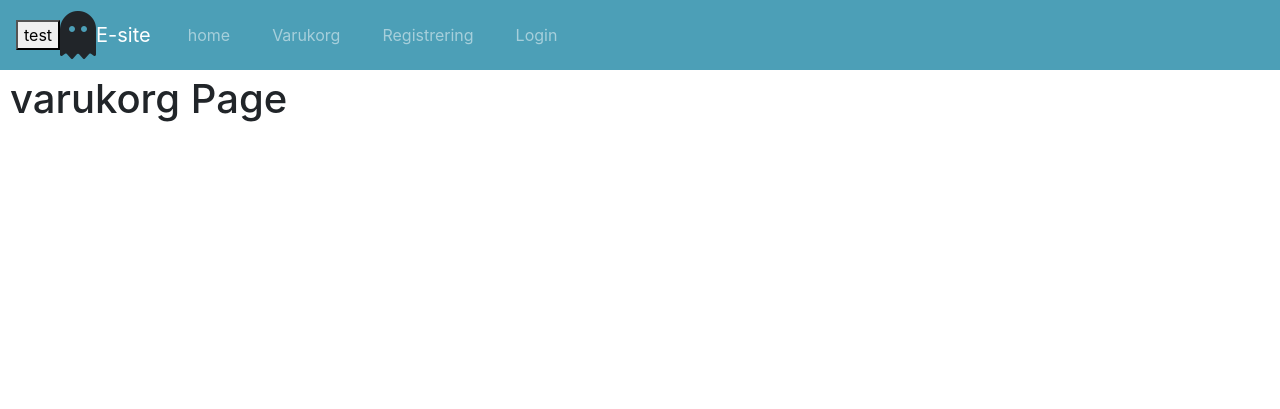
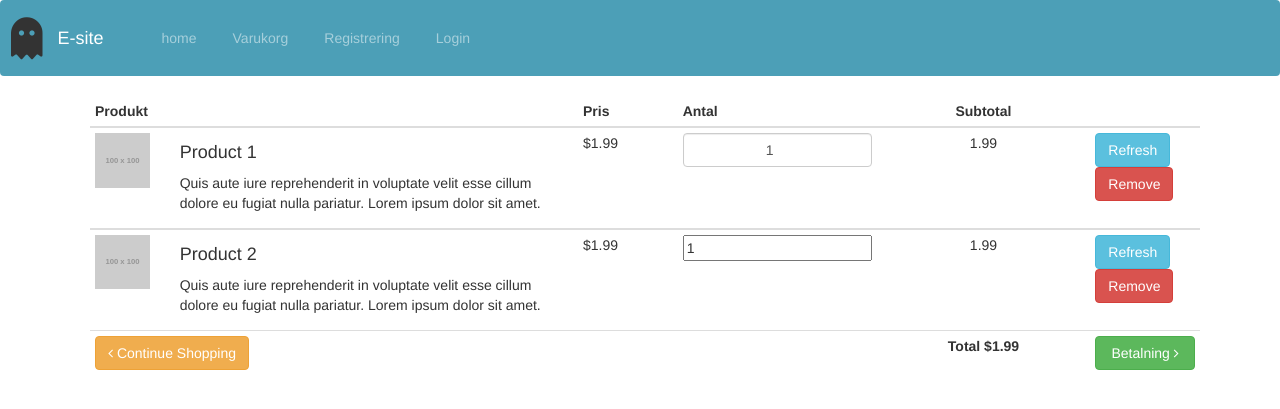
Before and after one commit to JohanOlsson99/D0018E_Databaser, a Flask app: page /varukorg in a window 1280 px wide. Shown: the top 409 px of the page. Run offline with Flask 2, Linux system fonts and the light colour scheme; grey boxes labelled with a size stand in for pictures from a placeholder-image service; some libraries are stand-ins or nearby versions.

Commit message:
Fixat betalnings sida, kundvagn...

```diff
--- a/Run.py
+++ b/Run.py
@@ -1,5 +1,5 @@
 from flask import Flask, render_template, flash, request, url_for, redirect
-from forms import RegistrationForm, LoginForm
+from forms import RegistrationForm, LoginForm, PaymentForm
 from addToCartForm import AddToCart
 
 app = Flask(__name__, static_url_path='/static')
@@ -31,6 +31,11 @@ def register():
         return redirect(url_for('home'))
     return render_template('register.html', title='Register', form=form)
 
+@app.route("/betalning", methods=['GET','POST'])
+def betalning():
+    form = PaymentForm()
+    return render_template('betalning.html', title='betalning', form=form)
+
 @app.route("/itemblock", methods=['GET', 'POST'])
 def itemBlockAddToCart():
     form = AddToCart()
--- a/templates/layout.html
+++ b/templates/layout.html
@@ -37,7 +37,6 @@
 <div class="div all-encapsulated">
     <div class=" div header-class">
         <nav class="navbar navbar-expand-sm navbar-dark bg-steel">
-          <button type="buttontest" onclick="alert('hej')">test</button>
           <div><i class="fas fa-3x fa-ghost" onclick="alert('hej')"></i></div>
 
           <a class="navbar-brand" href="/">E-site</a>
--- a/templates/varukorg.html
+++ b/templates/varukorg.html
@@ -1,5 +1,112 @@
 {% extends "layout.html" %}
 {% block content %}
-    <h1>varukorg Page</h1>
+<link href="//netdna.bootstrapcdn.com/bootstrap/3.2.0/css/bootstrap.min.css" rel="stylesheet" id="bootstrap-css">
+<script src="//netdna.bootstrapcdn.com/bootstrap/3.2.0/js/bootstrap.min.js"></script>
+<script src="//code.jquery.com/jquery-1.11.1.min.js"></script>
+<!------ Include the above in your HEAD tag ---------->
+<link rel="stylesheet" type="text/css" href="{{ url_for('static', filename='varukorg.css') }}">
+
+<link href="//maxcdn.bootstrapcdn.com/font-awesome/4.1.0/css/font-awesome.min.css" rel="stylesheet">
+<div class="container">
+	<table id="cart" class="table table-hover table-condensed">
+    				<thead>
+						<tr>
+							<th style="width:50%">Produkt</th>
+							<th style="width:10%">Pris</th>
+							<th style="width:8%">Antal</th>
+							<th style="width:22%" class="text-center">Subtotal</th>
+							<th style="width:10%"></th>
+						</tr>
+					</thead>
+					<tbody>
+						<tr>
+							<td data-th="Product">
+								<div class="row">
+									<div class="col-sm-2 hidden-xs"><img src="http://placehold.it/100x100" alt="..." class="img-responsive"/></div>
+									<div class="col-sm-10">
+										<h4 class="nomargin">Product 1</h4>
+										<p>Quis aute iure reprehenderit in voluptate velit esse cillum dolore eu fugiat nulla pariatur. Lorem ipsum dolor sit amet.</p>
+									</div>
+								</div>
+							</td>
+							<td data-th="Pris">$1.99</td>
+							<td data-th="Antal">
+								<input  type="number" class="form-control text-center" value="1">
+							</td>
+							<td data-th="Subtotal" class="text-center">1.99</td>
+							<td class="actions" data-th="">
+								<button class="btn btn-info" type="button">Refresh</button>
+								<button class="btn btn-danger" type="button">Remove</button>
+							</td>
+						</tr>
+                    </tbody>
+                    <tbody>
+						<tr>
+							<td data-th="Product">
+								<div class="row">
+									<div class="col-sm-2 hidden-xs"><img src="http://placehold.it/100x100" alt="..." class="img-responsive"/></div>
+									<div class="col-sm-10">
+										<h4 class="nomargin">Product 2</h4>
+										<p>Quis aute iure reprehenderit in voluptate velit esse cillum dolore eu fugiat nulla pariatur. Lorem ipsum dolor sit amet.</p>
+									</div>
+								</div>
+							</td>
+							<td data-th="Pris">$1.99</td>
+							<td data-th="Antal">
+								<input class="antal-input" type="number" class="form-control text-center" value="1">
+							</td>
+							<td data-th="Subtotal" class="text-center">1.99</td>
+							<td class="actions" data-th="">
+								<button class="btn btn-info" type="button">Refresh</button>
+								<button class="btn btn-danger" type="button">Remove</button>
+							</td>
+						</tr>
+					</tbody>
+					<tfoot>
+						<tr class="visible-xs">
+							<td class="text-center"><strong>Total 1.99</strong></td>
+						</tr>
+						<tr>
+							<td><a href="itemblock" class="btn btn-warning"><i class="fa fa-angle-left"></i> Continue Shopping</a></td>
+							<td colspan="2" class="hidden-xs"></td>
+							<td class="hidden-xs text-center"><strong>Total $1.99</strong></td>
+							<td><a href="betalning" class="btn btn-success btn-block">Betalning <i class="fa fa-angle-right"></i></a></td>
+						</tr>
+					</tfoot>
+				</table>
+</div>
+
+<script>
+    var products = document.getElementsByClassName('Product')
+    console.log(products)
+
+    var removeCardItemButtons = document.getElementsByClassName('btn-danger')
+    console.log(removeCardItemButtons)
+    for(var i=0;i<removeCardItemButtons.length; i++){
+        var button = removeCardItemButtons[i]
+        button.addEventListener('click', function(event){
+            console.log('clicked')
+            alert("hihihi")
+            var buttonClicked = event.target
+            buttonClicked.parentElement.parentElement.remove()
+            //totalPrice()
+        })
+    }
+
+    /*
+
+    function totalPrice(){
+        var pengarTotal = document.getElementsByClassName('container')[0]
+        var produkt = pengarTotal.getElementsByClassName('row')
+        for(var i=0;i<produkt.length; i++){
+            var produkt = produkt[i]
+            var priceTotal = produkt.getElementsByClassName('Subtotal')[0]
+            var antalprodukter = produkt.getElementsByClassName('antal-input')[0]
+            console.log(priceTotal, antalprodukter)
+    }
+    */
+
+
+</script>
 
 {% endblock content %}
```
Also changed, not shown: forms.py (+16 -0 lines), static/image/varukorg.css (added, +34 -0 lines), store.js (added, +8 -0 lines), templates/betalning.html (added, +99 -0 lines).
